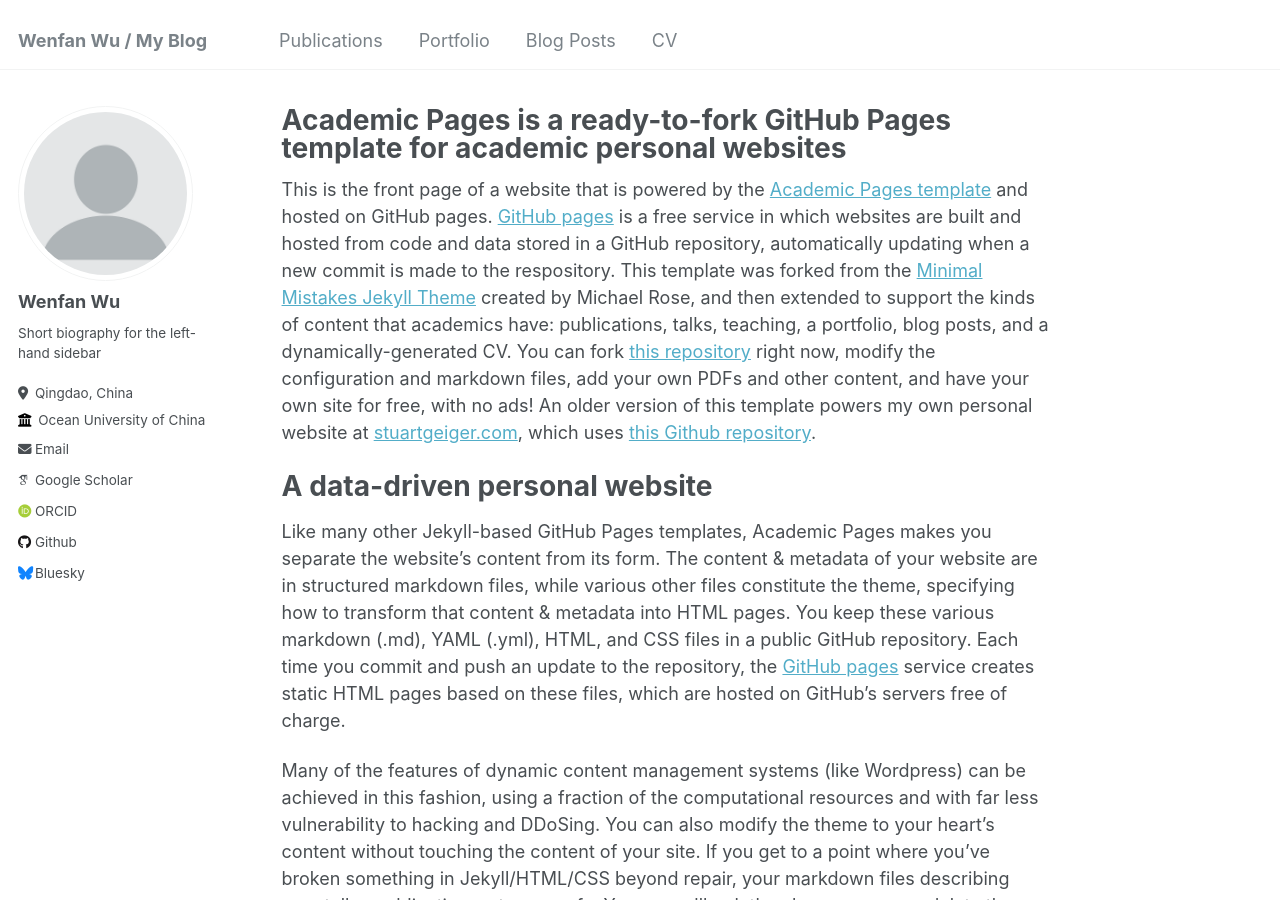
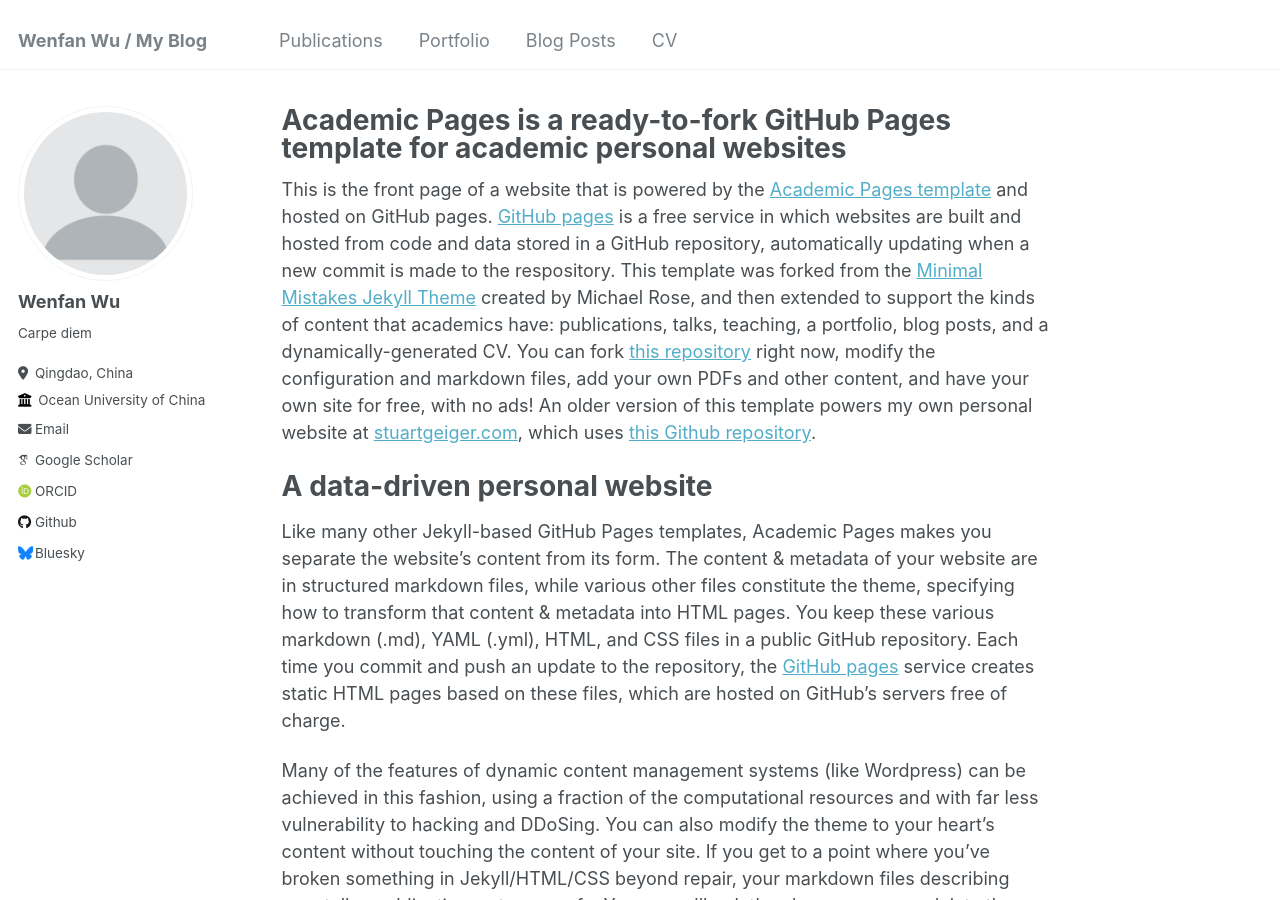
Before and after one commit to wenfanwu/wenfanwu.github.io, a Jekyll site: the page built from _pages/about.md, in a window 1280 px wide and 900 px high. Built offline with Jekyll 4.4.1, drawn with Linux system fonts in a browser that asks for light colours; some web fonts are replaced.

Commit message:
Update _config.yml

```diff
--- a/_config.yml
+++ b/_config.yml
@@ -24,7 +24,7 @@
   avatar           : "profile.png"
   name             : "Wenfan Wu"
   pronouns         : # example: "he/his/him"
-  bio              : "Short biography for the left-hand sidebar"
+  bio              : "Carpe diem"
   location         : "Qingdao, China"
   employer         : "Ocean University of China"
   uri              : # URL
```
